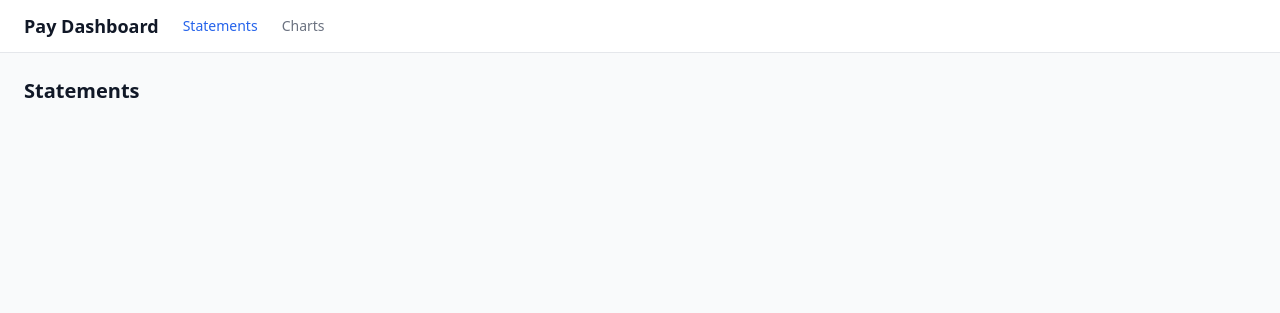
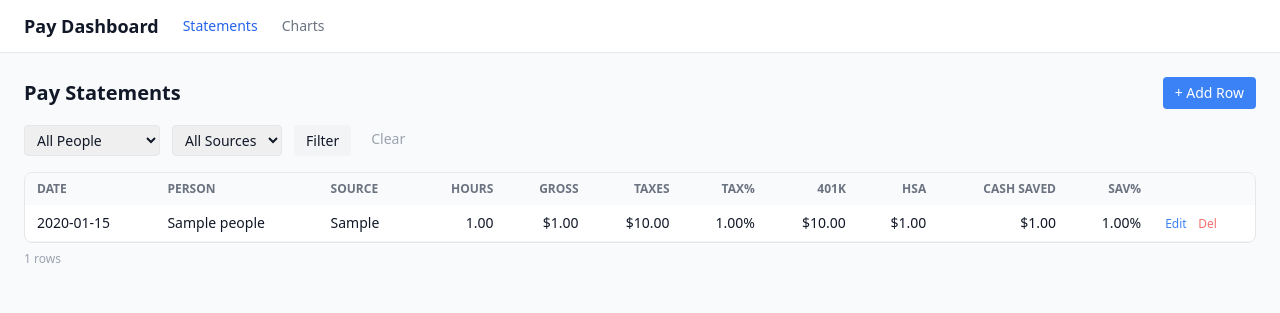
Before and after one commit to grimechristopher/statements, a Flask app: page / in a window 1280 px wide. Shown: the top 313 px of the page. Run offline with Flask 3, Linux system fonts and the light colour scheme; tables that the repository leaves empty hold one stand-in row (values such as "Sample post"); some libraries are stand-ins or nearby versions.

Commit message:
feat: statements table with HTMX inline edit and add

```diff
--- a/app/routes/table.py
+++ b/app/routes/table.py
@@ -1,6 +1,110 @@
-from flask import Blueprint, render_template
+from flask import Blueprint, render_template, request, redirect, url_for
+from app.db import get_db
+
 bp = Blueprint("table", __name__)
+
+def get_people():
+    db = get_db()
+    return db.execute("SELECT id, name FROM people ORDER BY name").fetchall()
+
+def fmt(val, decimals=2):
+    if val is None:
+        return ""
+    return f"{val:.{decimals}f}"
 
 @bp.route("/")
 def index():
-    return render_template("table.html")
+    db = get_db()
+    person_filter = request.args.get("person_id", "")
+    source_filter = request.args.get("source", "")
+
+    query = "SELECT ps.*, p.name as person_name FROM pay_statements ps JOIN people p ON ps.person_id = p.id WHERE 1=1"
+    params = []
+    if person_filter:
+        query += " AND ps.person_id = ?"
+        params.append(person_filter)
+    if source_filter:
+        query += " AND ps.source = ?"
+        params.append(source_filter)
+    query += " ORDER BY ps.pay_date DESC"
+
+    rows = db.execute(query, params).fetchall()
+    people = get_people()
+    sources = [r[0] for r in db.execute("SELECT DISTINCT source FROM pay_statements ORDER BY source").fetchall()]
+    return render_template("table.html", rows=rows, people=people, sources=sources,
+                           person_filter=person_filter, source_filter=source_filter)
+
+@bp.route("/rows/<int:row_id>/edit")
+def edit_row(row_id):
+    db = get_db()
+    row = db.execute("SELECT ps.*, p.name as person_name FROM pay_statements ps JOIN people p ON ps.person_id = p.id WHERE ps.id = ?", (row_id,)).fetchone()
+    people = get_people()
+    return render_template("partials/row_form.html", row=row, people=people, mode="edit")
+
+@bp.route("/rows/<int:row_id>", methods=["POST"])
+def update_row(row_id):
+    db = get_db()
+    f = request.form
+    def fv(key):
+        val = f.get(key, "").strip()
+        return float(val) if val else None
+
+    db.execute("""
+        UPDATE pay_statements SET
+            person_id=?, source=?, pay_date=?, hours_worked=?, gross=?,
+            total_taxes=?, taxes_pct=?, total_401k=?, hsa=?, cash_savings=?, savings_pct=?
+        WHERE id=?
+    """, (f["person_id"], f["source"], f["pay_date"],
+          fv("hours_worked"), fv("gross"), fv("total_taxes"),
+          fv("taxes_pct"), fv("total_401k"), fv("hsa"),
+          fv("cash_savings"), fv("savings_pct"), row_id))
+    db.commit()
+    row = db.execute("SELECT ps.*, p.name as person_name FROM pay_statements ps JOIN people p ON ps.person_id = p.id WHERE ps.id = ?", (row_id,)).fetchone()
+    people = get_people()
+    return render_template("partials/row.html", row=row, people=people)
+
+@bp.route("/rows/<int:row_id>/cancel")
+def cancel_edit(row_id):
+    db = get_db()
+    row = db.execute("SELECT ps.*, p.name as person_name FROM pay_statements ps JOIN people p ON ps.person_id = p.id WHERE ps.id = ?", (row_id,)).fetchone()
+    people = get_people()
+    return render_template("partials/row.html", row=row, people=people)
+
+@bp.route("/rows/new")
+def new_row_form():
+    people = get_people()
+    return render_template("partials/row_form.html", row=None, people=people, mode="new")
+
+@bp.route("/rows", methods=["POST"])
+def add_row():
+    db = get_db()
+    f = request.form
+    def fv(key):
+        val = f.get(key, "").strip()
+        return float(val) if val else None
+
+    db.execute("""
+        INSERT INTO pay_statements
+        (person_id, source, pay_date, hours_worked, gross, total_taxes,
+         taxes_pct, total_401k, hsa, cash_savings, savings_pct)
+        VALUES (?,?,?,?,?,?,?,?,?,?,?)
+    """, (f["person_id"], f["source"], f["pay_date"],
+          fv("hours_worked"), fv("gross"), fv("total_taxes"),
+          fv("taxes_pct"), fv("total_401k"), fv("hsa"),
+          fv("cash_savings"), fv("savings_pct")))
+    db.commit()
+    new_id = db.execute("SELECT last_insert_rowid()").fetchone()[0]
+    row = db.execute("SELECT ps.*, p.name as person_name FROM pay_statements ps JOIN people p ON ps.person_id = p.id WHERE ps.id = ?", (new_id,)).fetchone()
+    people = get_people()
+    return render_template("partials/row.html", row=row, people=people)
+
+@bp.route("/rows/<int:row_id>/delete", methods=["DELETE"])
+def delete_row(row_id):
+    db = get_db()
+    db.execute("DELETE FROM pay_statements WHERE id = ?", (row_id,))
+    db.commit()
+    return ""
+
+@bp.route("/rows/new/cancel-new")
+def cancel_new():
+    return ""
--- /dev/null
+++ b/app/templates/partials/row.html
@@ -0,0 +1,24 @@
+<tr id="row-{{ row.id }}" class="border-b border-gray-100 hover:bg-gray-50 text-sm">
+  <td class="px-3 py-2">{{ row.pay_date }}</td>
+  <td class="px-3 py-2">{{ row.person_name }}</td>
+  <td class="px-3 py-2">{{ row.source }}</td>
+  <td class="px-3 py-2 text-right">{{ "%.2f"|format(row.hours_worked) if row.hours_worked else "" }}</td>
+  <td class="px-3 py-2 text-right">${{ "%.2f"|format(row.gross) if row.gross else "" }}</td>
+  <td class="px-3 py-2 text-right">${{ "%.2f"|format(row.total_taxes) if row.total_taxes else "" }}</td>
+  <td class="px-3 py-2 text-right">{{ "%.2f"|format(row.taxes_pct) if row.taxes_pct else "" }}%</td>
+  <td class="px-3 py-2 text-right">${{ "%.2f"|format(row.total_401k) if row.total_401k else "" }}</td>
+  <td class="px-3 py-2 text-right">${{ "%.2f"|format(row.hsa) if row.hsa else "" }}</td>
+  <td class="px-3 py-2 text-right">${{ "%.2f"|format(row.cash_savings) if row.cash_savings else "" }}</td>
+  <td class="px-3 py-2 text-right">{{ "%.2f"|format(row.savings_pct) if row.savings_pct else "" }}%</td>
+  <td class="px-3 py-2">
+    <button class="text-blue-500 hover:text-blue-700 text-xs mr-2"
+      hx-get="/rows/{{ row.id }}/edit"
+      hx-target="#row-{{ row.id }}"
+      hx-swap="outerHTML">Edit</button>
+    <button class="text-red-400 hover:text-red-600 text-xs"
+      hx-delete="/rows/{{ row.id }}/delete"
+      hx-target="#row-{{ row.id }}"
+      hx-swap="outerHTML"
+      hx-confirm="Delete this row?">Del</button>
+  </td>
+</tr>
--- a/app/templates/table.html
+++ b/app/templates/table.html
@@ -1,4 +1,58 @@
 {% extends "base.html" %}
 {% block content %}
-<h1 class="text-xl font-semibold mb-4">Statements</h1>
+
+<div class="flex items-center justify-between mb-4">
+  <h1 class="text-xl font-semibold">Pay Statements</h1>
+  <button class="text-sm bg-blue-500 text-white px-3 py-1.5 rounded hover:bg-blue-600"
+    hx-get="/rows/new"
+    hx-target="#row-new-placeholder"
+    hx-swap="outerHTML">+ Add Row</button>
+</div>
+
+<!-- Filters -->
+<form method="get" class="flex gap-3 mb-4 text-sm">
+  <select name="person_id" class="border rounded px-2 py-1">
+    <option value="">All People</option>
+    {% for p in people %}
+      <option value="{{ p.id }}" {{ 'selected' if person_filter == p.id|string }}>{{ p.name }}</option>
+    {% endfor %}
+  </select>
+  <select name="source" class="border rounded px-2 py-1">
+    <option value="">All Sources</option>
+    {% for s in sources %}
+      <option value="{{ s }}" {{ 'selected' if source_filter == s }}>{{ s }}</option>
+    {% endfor %}
+  </select>
+  <button type="submit" class="bg-gray-100 hover:bg-gray-200 px-3 py-1 rounded">Filter</button>
+  <a href="/" class="text-gray-400 hover:text-gray-600 px-2 py-1">Clear</a>
+</form>
+
+<div class="overflow-x-auto rounded-lg border border-gray-200 bg-white">
+  <table class="w-full text-sm">
+    <thead class="bg-gray-50 text-xs text-gray-500 uppercase">
+      <tr>
+        <th class="px-3 py-2 text-left">Date</th>
+        <th class="px-3 py-2 text-left">Person</th>
+        <th class="px-3 py-2 text-left">Source</th>
+        <th class="px-3 py-2 text-right">Hours</th>
+        <th class="px-3 py-2 text-right">Gross</th>
+        <th class="px-3 py-2 text-right">Taxes</th>
+        <th class="px-3 py-2 text-right">Tax%</th>
+        <th class="px-3 py-2 text-right">401k</th>
+        <th class="px-3 py-2 text-right">HSA</th>
+        <th class="px-3 py-2 text-right">Cash Saved</th>
+        <th class="px-3 py-2 text-right">Sav%</th>
+        <th class="px-3 py-2"></th>
+      </tr>
+    </thead>
+    <tbody id="statements-tbody">
+      <tr id="row-new-placeholder"></tr>
+      {% for row in rows %}
+        {% include "partials/row.html" %}
+      {% endfor %}
+    </tbody>
+  </table>
+</div>
+
+<p class="text-xs text-gray-400 mt-2">{{ rows|length }} rows</p>
 {% endblock %}
```
Also changed, not shown: app/templates/partials/row_form.html (added, +38 -0 lines).
